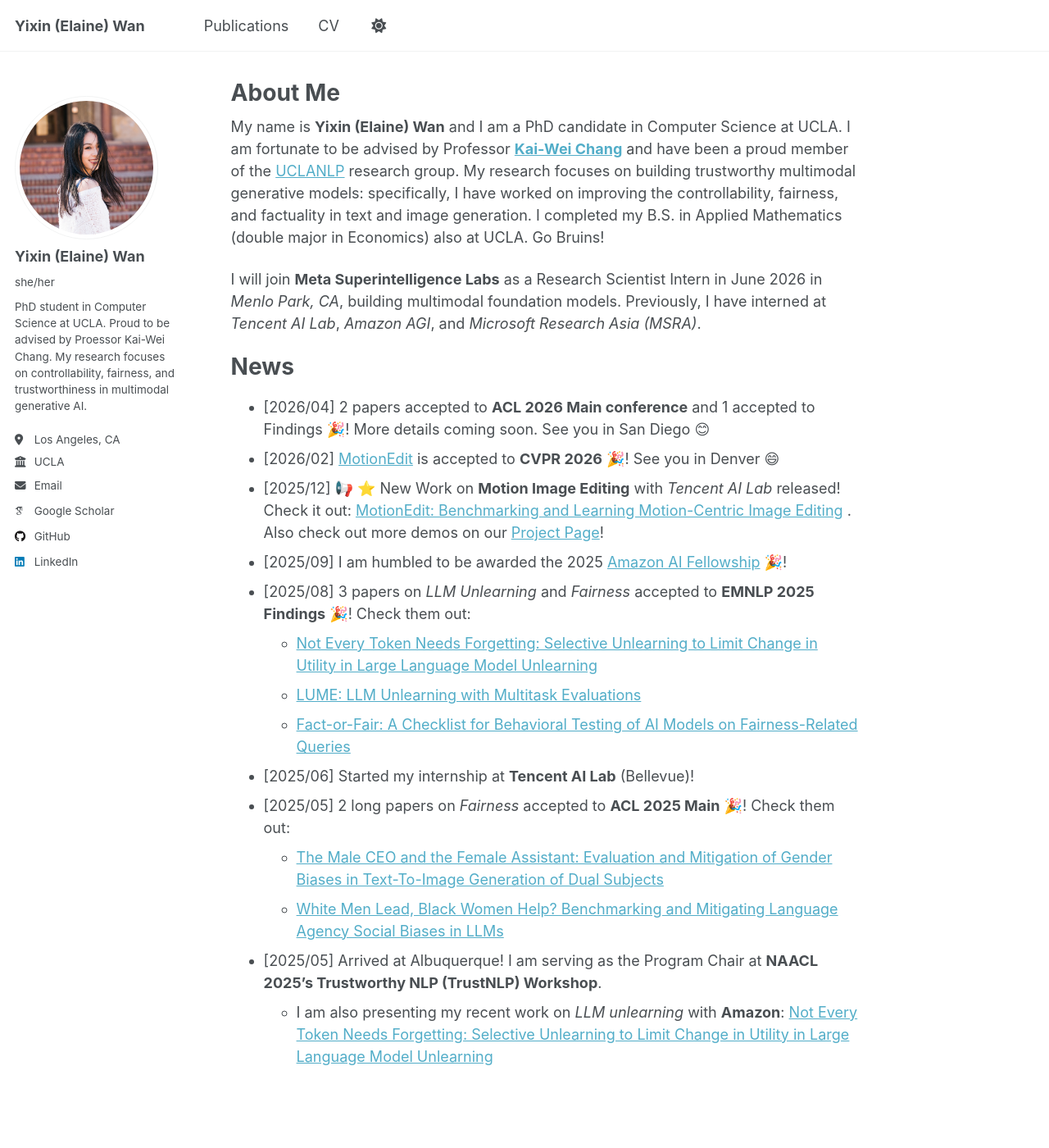
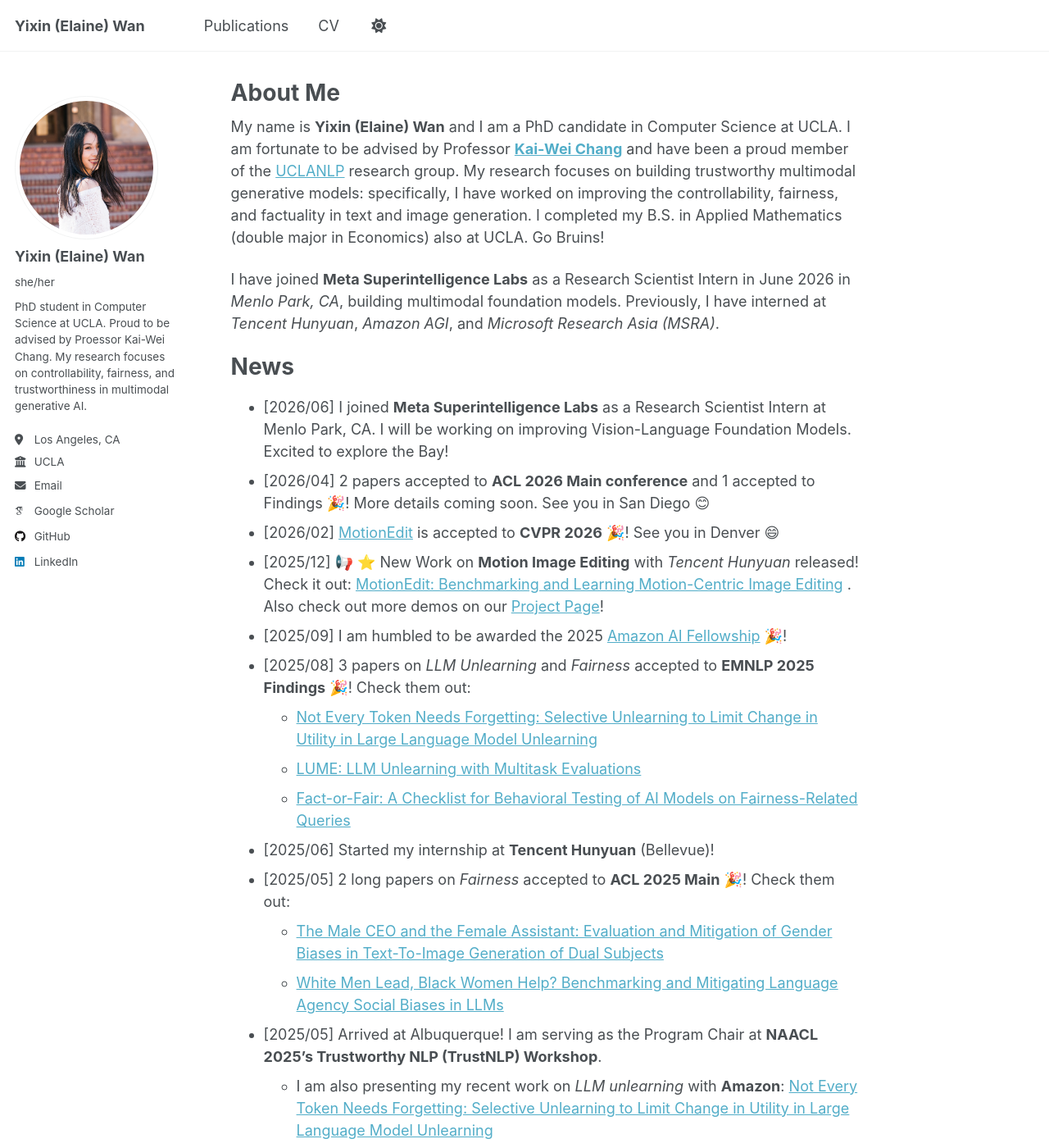
Before and after one commit to elainew728/elainew728.github.io, a Jekyll site: the page built from _pages/about.md, in a window 1280 px wide and 1400 px high. Shown: the whole window at 82% size. Built offline with Jekyll 4.4.1, drawn with Linux system fonts in a browser that asks for light colours; some web fonts are replaced; a script that is not in the unit is left out.

Commit message:
Update information

```diff
--- a/_pages/about.md
+++ b/_pages/about.md
@@ -9,19 +9,20 @@ redirect_from:
 
 My name is **Yixin (Elaine) Wan** and I am a PhD candidate in Computer Science at UCLA. I am fortunate to be advised by Professor [**Kai-Wei Chang**](https://web.cs.ucla.edu/~kwchang/) and have been a proud member of the [UCLANLP](https://web.cs.ucla.edu/~kwchang/members/) research group. My research focuses on building trustworthy multimodal generative models: specifically, I have worked on improving the controllability, fairness, and factuality in text and image generation. I completed my B.S. in Applied Mathematics (double major in Economics) also at UCLA. Go Bruins!
 
-I will join **Meta Superintelligence Labs** as a Research Scientist Intern in June 2026 in *Menlo Park, CA*, building multimodal foundation models. Previously, I have interned at *Tencent AI Lab*, *Amazon AGI*, and *Microsoft Research Asia (MSRA)*.
+I have joined **Meta Superintelligence Labs** as a Research Scientist Intern in June 2026 in *Menlo Park, CA*, building multimodal foundation models. Previously, I have interned at *Tencent Hunyuan*, *Amazon AGI*, and *Microsoft Research Asia (MSRA)*.
 
 News
 ======
+* [2026/06] I joined **Meta Superintelligence Labs** as a Research Scientist Intern at Menlo Park, CA. I will be working on improving Vision-Language Foundation Models. Excited to explore the Bay!
 * [2026/04] 2 papers accepted to **ACL 2026 Main conference** and 1 accepted to Findings 🎉! More details coming soon. See you in San Diego 😊
 * [2026/02] [MotionEdit](https://arxiv.org/abs/2512.10284) is accepted to **CVPR 2026** 🎉! See you in Denver 😄
-* [2025/12] 📢 ⭐️ New Work on **Motion Image Editing** with *Tencent AI Lab* released! Check it out: [MotionEdit: Benchmarking and Learning Motion-Centric Image Editing](https://arxiv.org/abs/2512.10284) . Also check out more demos on our [Project Page](https://motion-edit.github.io/)!
+* [2025/12] 📢 ⭐️ New Work on **Motion Image Editing** with *Tencent Hunyuan* released! Check it out: [MotionEdit: Benchmarking and Learning Motion-Centric Image Editing](https://arxiv.org/abs/2512.10284) . Also check out more demos on our [Project Page](https://motion-edit.github.io/)!
 * [2025/09] I am humbled to be awarded the 2025 [Amazon AI Fellowship](https://samueli.ucla.edu/15-ucla-engineering-doctoral-students-named-amazon-ai-fellows/) 🎉!
 * [2025/08] 3 papers on *LLM Unlearning* and *Fairness* accepted to **EMNLP 2025 Findings** 🎉! Check them out:
   * [Not Every Token Needs Forgetting: Selective Unlearning to Limit Change in Utility in Large Language Model Unlearning](https://arxiv.org/abs/2506.00876)
   * [LUME: LLM Unlearning with Multitask Evaluations](https://arxiv.org/abs/2502.15097)
   * [Fact-or-Fair: A Checklist for Behavioral Testing of AI Models on Fairness-Related Queries](https://arxiv.org/abs/2502.05849)
-* [2025/06] Started my internship at **Tencent AI Lab** (Bellevue)!
+* [2025/06] Started my internship at **Tencent Hunyuan** (Bellevue)!
 * [2025/05] 2 long papers on *Fairness* accepted to **ACL 2025 Main** 🎉! Check them out:
   * [The Male CEO and the Female Assistant: Evaluation and Mitigation of Gender Biases in Text-To-Image Generation of Dual Subjects](https://arxiv.org/abs/2402.11089)
   * [White Men Lead, Black Women Help? Benchmarking and Mitigating Language Agency Social Biases in LLMs](https://arxiv.org/abs/2404.10508)
```
Also changed, not shown: _publications/2026-motionedit.md (+1 -1 lines).
